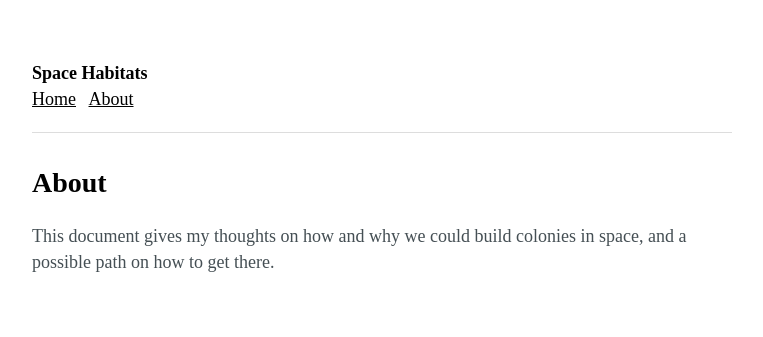
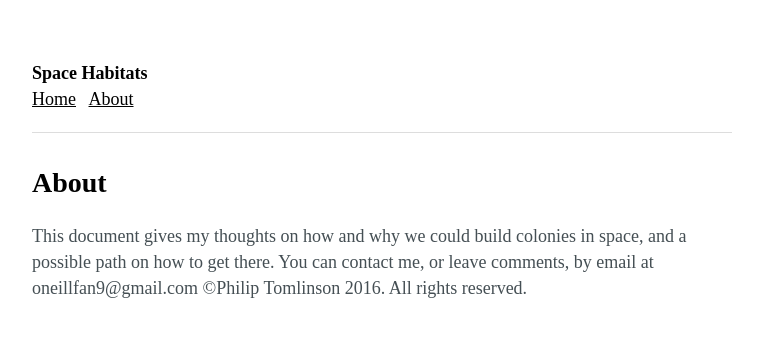
Before and after one commit to ffub/space-habitats, a Jekyll site: the page built from about.markdown, in a window 1280 px wide. Shown: the top 337 px of the page, without its empty margins (258-1021 px from the left). Built offline with Jekyll 4.4.1, drawn with Linux system fonts in a browser that asks for light colours.

Commit message:
Updated About

```diff
--- a/about.markdown
+++ b/about.markdown
@@ -5,3 +5,8 @@
 ---
 
 This document gives my thoughts on how and why we could build colonies in space, and a possible path on how to get there.
+
+You can contact me, or leave comments, by email at oneillfan9@gmail.com
+
+
+©Philip Tomlinson 2016. All rights reserved.
```
